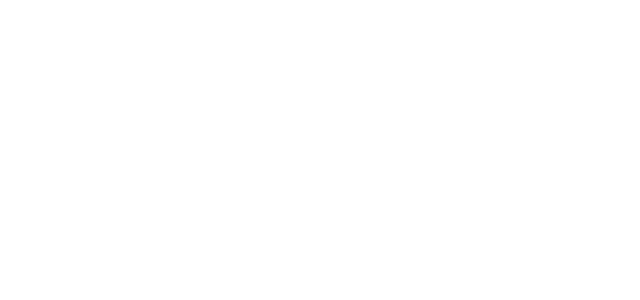
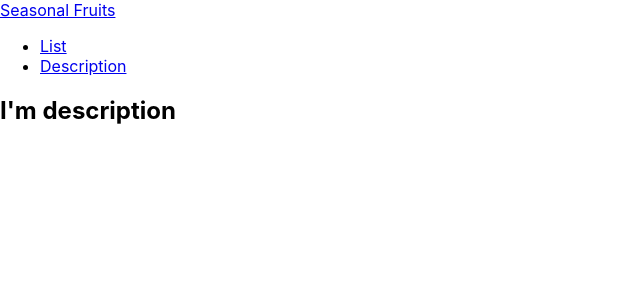
Before and after one commit to Juliiis/seasonal-fruits, a React (Create React App) app: page /description in a window 1280 px wide. Shown: the top 300 px of the page, without its empty margins (0-640 px from the left). Built offline with nearby package versions, Linux system fonts and the light colour scheme.

Commit message:
added dummy routes

```diff
--- a/src/App.js
+++ b/src/App.js
@@ -1,9 +1,30 @@
+import React from "react";
+import { BrowserRouter as Router, Route, Link, Switch } from "react-router-dom";
+import list from "./Components/list";
+import Description from "./Components/description";
 
 function App() {
   return (
-    <div className="App">
-
-    </div>
+    <Router>
+      <div className="App">
+        <nav>
+          <Link to="/">Seasonal Fruits</Link>
+        </nav>
+        <ul>
+          <li>
+            <Link to="/list">List</Link>
+          </li>
+          <li>
+            <Link to="/description">Description</Link>
+          </li>
+        </ul>
+      </div>
+      <Switch>
+        <Route path="/list" component={list}></Route>
+        <Route path="/description" component={Description} />
+        <Route path="/" component={list}></Route>
+      </Switch>
+    </Router >
   );
 }
 
--- a/src/Components/description.js
+++ b/src/Components/description.js
@@ -0,0 +1,10 @@
+import React from 'react'
+
+function Description() {
+    return (
+        <div>
+            <h2>I'm description</h2>
+        </div>
+    )
+}
+export default Description;
--- a/src/Components/list.js
+++ b/src/Components/list.js
@@ -0,0 +1,11 @@
+import React, { Component } from 'react'
+
+export default class list extends Component {
+    render() {
+        return (
+            <div>
+                <h2>I'm a list</h2>
+            </div>
+        )
+    }
+}
```
